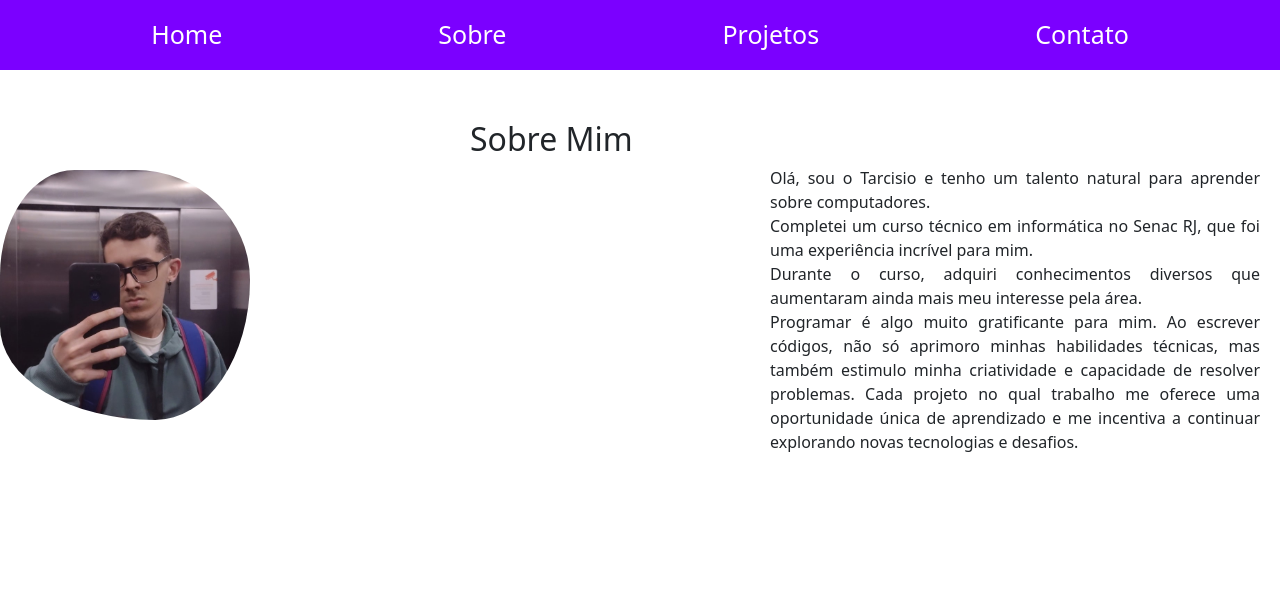
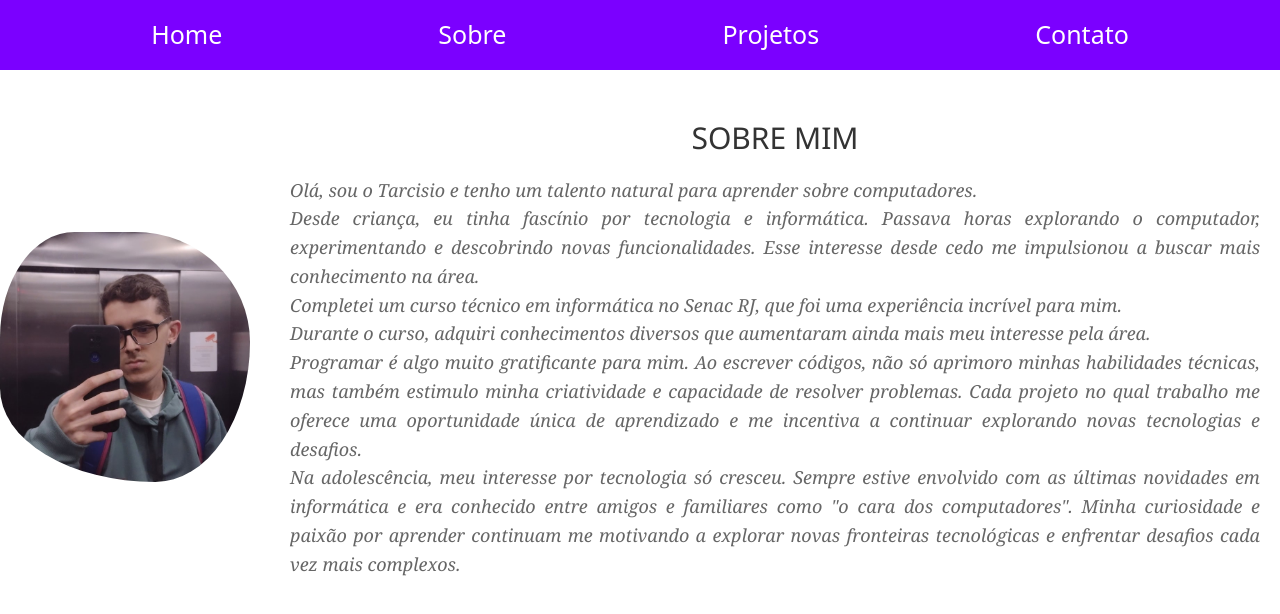
Before and after one commit to serya012/portfolio, an Angular app: page / in a window 1280 px wide. Shown: the top 614 px of the page. Built offline with nearby package versions, Linux system fonts and the light colour scheme.

Commit message:
alterações

```diff
--- a/src/app/sobre/sobre.component.html
+++ b/src/app/sobre/sobre.component.html
@@ -4,12 +4,12 @@
         <h2>Sobre Mim</h2>
         <p>
             Olá, sou o {{ nome }} e tenho um talento natural para aprender sobre computadores.<br>
+            Desde criança, eu tinha fascínio por tecnologia e informática. Passava horas explorando o computador, experimentando e descobrindo novas funcionalidades. Esse interesse desde cedo me impulsionou a buscar mais conhecimento na área.<br>
             Completei um curso técnico em informática no Senac RJ, que foi uma experiência incrível para mim.<br>
             Durante o curso, adquiri conhecimentos diversos que aumentaram ainda mais meu interesse pela área.<br>
-            Programar é algo muito gratificante para mim. Ao escrever códigos, não só aprimoro minhas habilidades
-            técnicas, mas também estimulo minha criatividade e capacidade de resolver problemas. Cada projeto no qual
-            trabalho me oferece uma oportunidade única de aprendizado e me incentiva a continuar explorando novas
-            tecnologias e desafios.
+            Programar é algo muito gratificante para mim. Ao escrever códigos, não só aprimoro minhas habilidades técnicas, mas também estimulo minha criatividade e capacidade de resolver problemas. Cada projeto no qual trabalho me oferece uma oportunidade única de aprendizado e me incentiva a continuar explorando novas tecnologias e desafios.<br>
+            Na adolescência, meu interesse por tecnologia só cresceu. Sempre estive envolvido com as últimas novidades em informática e era conhecido entre amigos e familiares como "o cara dos computadores". Minha curiosidade e paixão por aprender continuam me motivando a explorar novas fronteiras tecnológicas e enfrentar desafios cada vez mais complexos.
         </p>
+
     </div>
 </div>
--- a/src/app/sobre/sobre.component.scss
+++ b/src/app/sobre/sobre.component.scss
@@ -4,7 +4,7 @@
     display: flex;
     align-items: center;
     justify-content: center;
-    gap: 200px;
+    gap: 20px;
     margin-top: 30px;
 }
 
@@ -61,10 +61,6 @@
     }
 }
 
-
-
-
-
 .foto {
     width: 250px;
     /* Adiciona uma borda inicial */
@@ -76,59 +72,28 @@
     /* Aplica a animação */
 }
 
-
-
 .sobre-text {
     padding: 20px;
 }
 
+h2 {
+    margin-top: 0;
+    font-size: 30px;
+    color: #333;
+    text-transform: uppercase;
+    text-align: center;
+    font-family: 'Segoe UI', Tahoma, Geneva, Verdana, sans-serif;
+}
+
 p {
     text-align: justify;
-    margin-left: 300px;
+    line-height: 1.6;
+    color: #666;
+    font-size: 18px;
+    font-family: 'Georgia', serif;
+    font-style: italic;
 }
 
-
-
-
-
-
-
-
-
-
-
-
-
-
-
-/* Margens e padding
-.classe {
-    margin-top: 10px;            (Margem superior)
-    margin-bottom: 10px;         (Margem inferior)
-    margin-left: 20px;           (Margem à esquerda)
-    margin-right: 20px;          (Margem à direita)
-    padding-top: 10px;           (Padding superior)
-    padding-bottom: 10px;        (Padding inferior)
-    padding-left: 20px;          (Padding à esquerda)
-    padding-right: 20px;         (Padding à direita)
+.sobre-text p:first-of-type {
+    margin-top: 20px;
 }
-
- Espaçamento entre linhas
-
-.classe {
-    line-height: 1.5;           (Espaçamento entre linhas)
-}
-
- Espaçamento entre letras
-
-.classe {
-    letter-spacing: 1px;        (Espaçamento entre letras)
-}
-
- Espaçamento entre palavras
-
-.classe {
-    word-spacing: 2px;          (Espaçamento entre palavras)
-}
-
-*/
```
